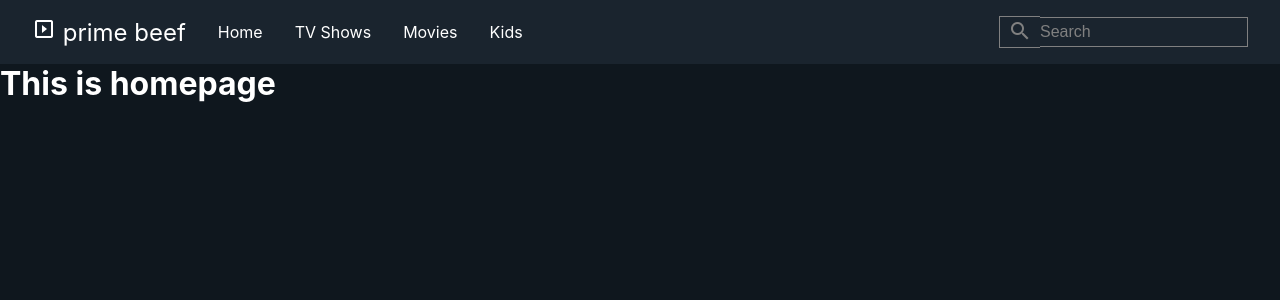
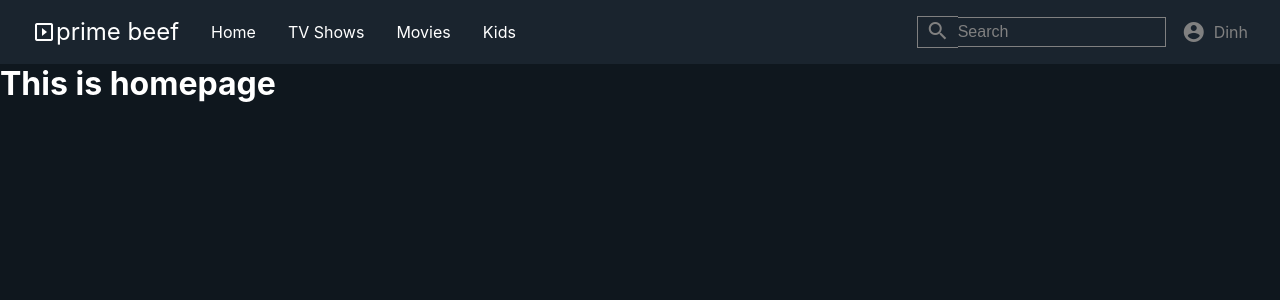
Before and after one commit to DinhL3/primebeef, a React (Create React App) app: page / in a window 1280 px wide. Shown: the top 300 px of the page. Built offline with nearby package versions, Linux system fonts and the light colour scheme.

Commit message:
navbar added user

```diff
--- a/src/App.css
+++ b/src/App.css
@@ -26,10 +26,7 @@ h1,h2,h3,h4,h5,h6,p {
   align-items: center;
 }
 
-.navbar-right {
-  display: flex;
-  align-items: center;
-}
+
 
 .nav-link {
   color: white;
@@ -48,6 +45,21 @@ h1,h2,h3,h4,h5,h6,p {
   text-decoration: none;
   color: white;
   margin-right: 1rem;
+  display: flex;
+  align-items: center;
+}
+
+/* Navbar right */
+
+.navbar-right {
+  display: flex;
+  align-items: center;
+}
+
+.search-form {
+    display: flex;
+    align-items: center;
+
 }
 
 .search-bar {
@@ -84,3 +96,19 @@ h1,h2,h3,h4,h5,h6,p {
   color:white;
 
 }
+
+.user-name {
+  margin-left: 1rem !important;
+  margin-right: 0 !important;
+  display: flex;
+  align-items: center;
+  color: grey !important;
+}
+
+.user-name .material-icons {
+  margin-right: 0.5rem;
+}
+
+.user-name:hover{
+  color: white !important;
+}
--- a/src/components/Navbar.js
+++ b/src/components/Navbar.js
@@ -13,10 +13,14 @@ const Navbar = () => {
                 <Link className="nav-link" to="">Movies</Link>
                 <Link className="nav-link" to="">Kids</Link>
             </div>
-            <form className="navbar-right">
-                <button className="btn search-btn"><span class="material-icons">search</span></button>
-                <input className="search-bar" type="text" placeholder="Search"></input>
-            </form>
+            <div className="navbar-right">
+                <form className="search-form">
+                    <button className="btn search-btn"><span class="material-icons">search</span></button>
+                    <input className="search-bar" type="text" placeholder="Search"></input>
+                </form>
+
+                <Link className="nav-link user-name" to=""><span class="material-icons">account_circle</span>Dinh</Link>
+            </div>
         </div >
     )
 }
```
